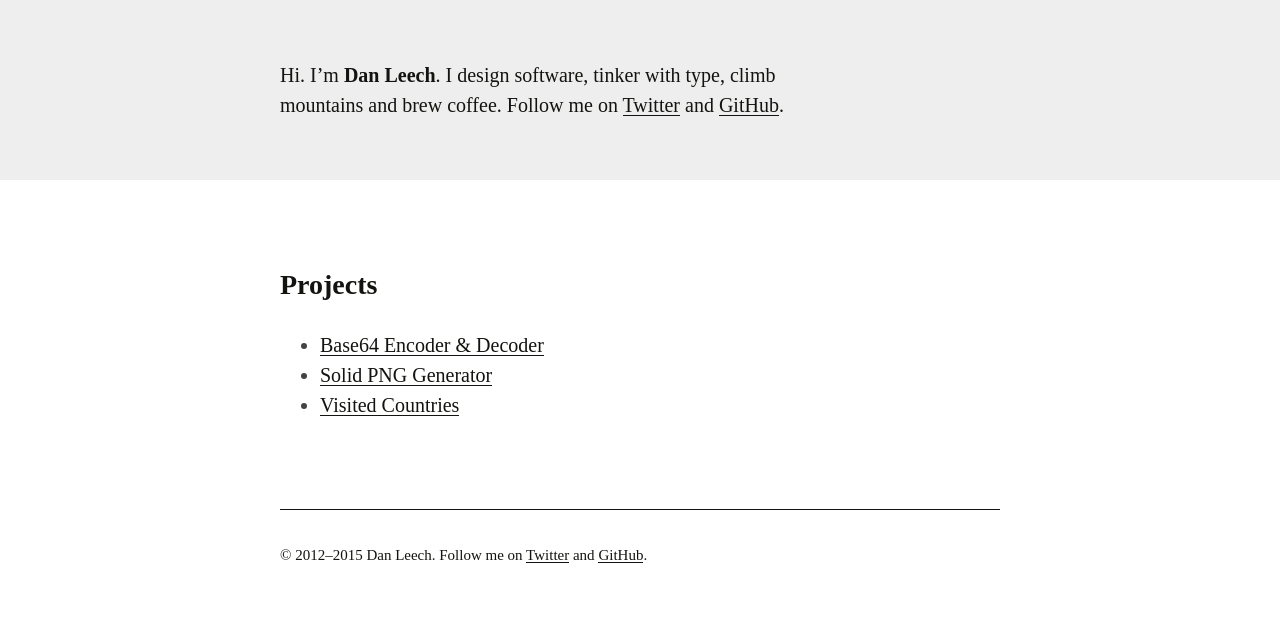
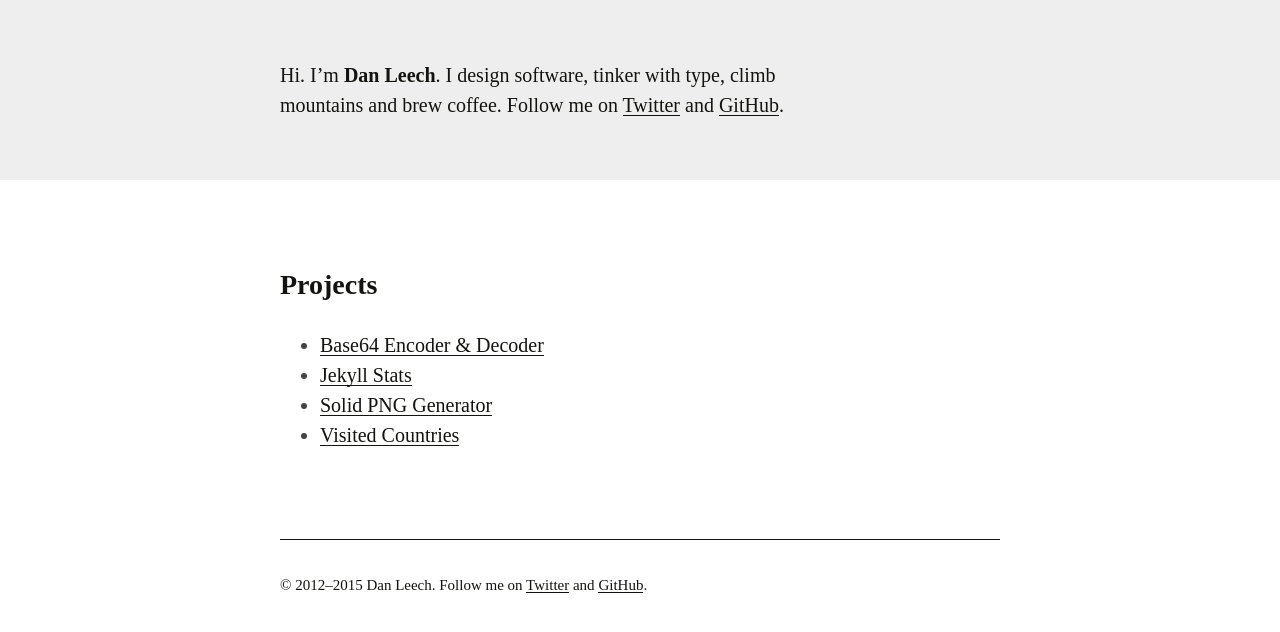
Before and after one commit to danleech/danleech.com, a Jekyll site: the page built from projects/index.md, in a window 1280 px wide. Shown: the top 632 px of the page. Built offline with Jekyll 4.4.1, drawn with Linux system fonts in a browser that asks for light colours; some web fonts are replaced; Markdown is read by kramdown in place of the engine named in the settings.

Commit message:
Added link to Jekyll Stats on the Projects index

```diff
--- a/projects/index.md
+++ b/projects/index.md
@@ -4,5 +4,6 @@ layout: page
 ---
 
 - [Base64 Encoder & Decoder](/projects/base64)
+- [Jekyll Stats](/projects/jekyll-stats)
 - [Solid PNG Generator](/projects/png-generator)
 - [Visited Countries](/projects/visited-countries)
```
